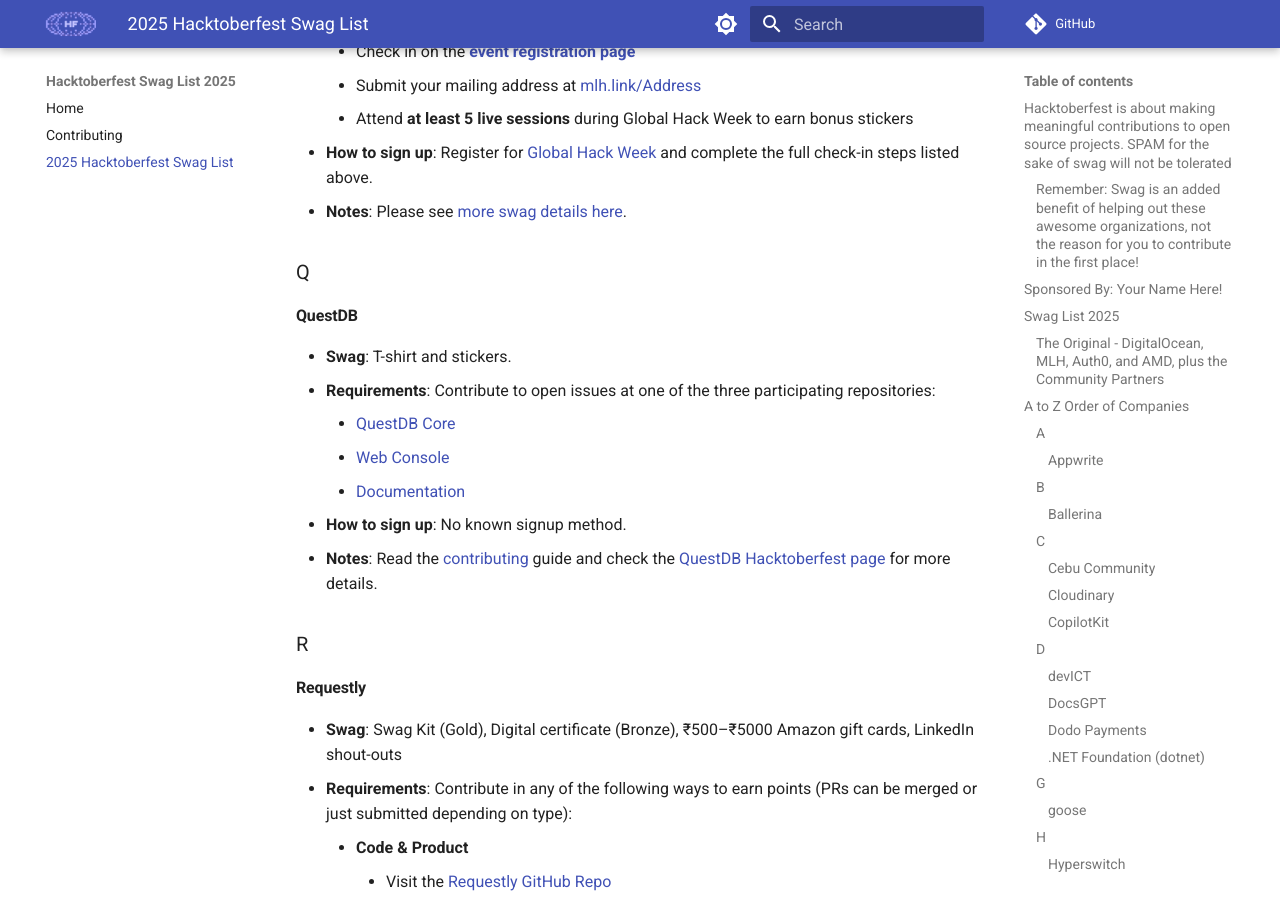
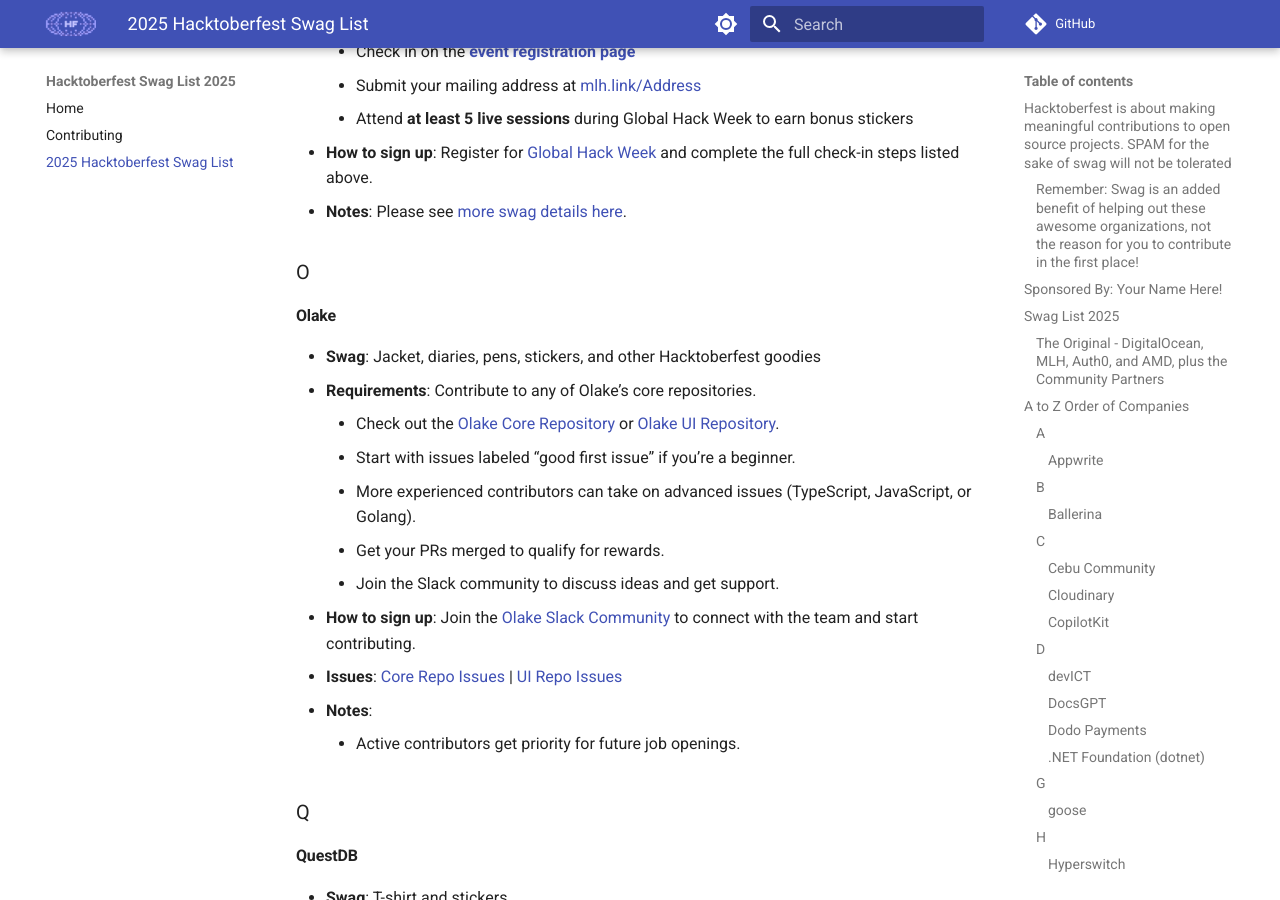
Before and after one commit to crweiner/hacktoberfest-swag-list, an MkDocs documentation site: the page built from docs/list.md, in a window 1280 px wide and 900 px high, scrolled down 7567 px. Built offline with MkDocs 1.6.1 and Material for MkDocs 9.7.7, drawn with Linux system fonts in a browser that asks for light colours; plug-ins that fetch from the network failed and are left out; comment, search, counter and statistics services are not loaded.

Commit message:
Update list.md
Added Olake entry with details for Hacktoberfest 2025.
Fixes: #1015

```diff
--- a/docs/list.md
+++ b/docs/list.md
@@ -234,6 +234,22 @@
 - **How to sign up**: Register for [Global Hack Week](https://ghw.mlh.io) and complete the full check-in steps listed above.
 - **Notes**: Please see [more swag details here](https://ghw.mlh.io/swag).
 
+### O
+
+#### **Olake**
+
+- **Swag**: Jacket, diaries, pens, stickers, and other Hacktoberfest goodies
+- **Requirements**: Contribute to any of Olake’s core repositories.
+    - Check out the [Olake Core Repository](https://github.com/datazip-inc/olake/issues) or [Olake UI Repository](https://github.com/datazip-inc/olake-ui/issues).
+    - Start with issues labeled “good first issue” if you’re a beginner.
+    - More experienced contributors can take on advanced issues (TypeScript, JavaScript, or Golang).
+    - Get your PRs merged to qualify for rewards.
+    - Join the Slack community to discuss ideas and get support.
+- **How to sign up**: Join the [Olake Slack Community](https://olake.io/slack/) to connect with the team and start contributing.
+- **Issues**: [Core Repo Issues](https://github.com/datazip-inc/olake/issues) | [UI Repo Issues](https://github.com/datazip-inc/olake-ui/issues)
+- **Notes**:
+    - Active contributors get priority for future job openings.
+
 ### Q
 
 #### **QuestDB**
```
